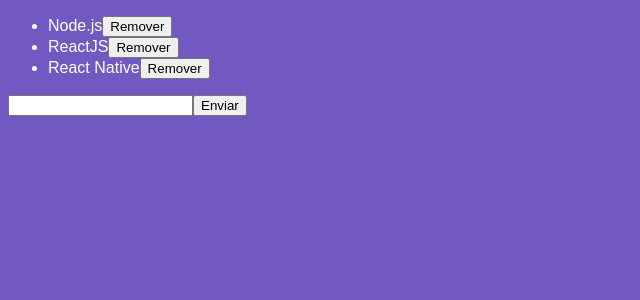
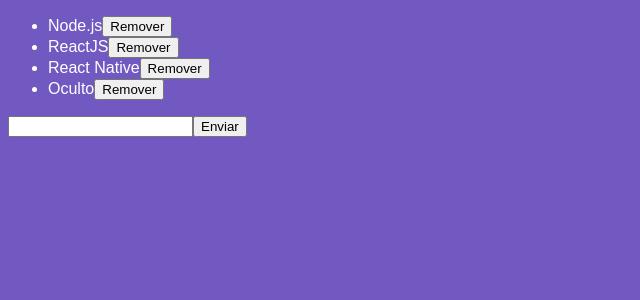
Before and after one commit to felipmarinho/Meeting-ui, a React app: page / in a window 1280 px wide. Shown: the top 300 px of the page, without its empty margins (0-640 px from the left). Built offline with nearby package versions, Linux system fonts and the light colour scheme.

Commit message:
Adding defaultprops and proptypes

```diff
--- a/package.json
+++ b/package.json
@@ -21,6 +21,7 @@
     "webpack-dev-server": "^3.9.0"
   },
   "dependencies": {
+    "prop-types": "^15.7.2",
     "react": "^16.11.0",
     "react-dom": "^16.11.0"
   }
--- a/src/components/TechItem.js
+++ b/src/components/TechItem.js
@@ -1,4 +1,6 @@
 import React from 'react';
+
+import PropTypes from 'prop-types';
 
 function TechItem({ tech, onDelete }) {
 	return (
@@ -13,4 +15,13 @@
 	);
 }
 
+TechItem.defaultProps = {
+	tech: 'Oculto',
+};
+
+TechItem.propTypes = {
+	tech: PropTypes.string,
+	onDelete: PropTypes.func.isRequired
+}
+
 export default TechItem;
--- a/src/components/TechList.js
+++ b/src/components/TechList.js
@@ -32,7 +32,14 @@
         return (
             <form onSubmit={this.handleSubmit}>
                 <ul>
-                    {this.state.techs.map(tech => <TechItem key={tech} tech={tech} onDelete={ () => this.handleDelete(tech)} />)}
+                    {this.state.techs.map(tech => (
+                        <TechItem
+                            key={tech}
+                            tech={tech}
+                            onDelete={() => this.handleDelete(tech)}
+                        />
+                        ))}
+                        <TechItem />
                 </ul>
                 <input
                     type="text"
```
Also changed, not shown: 1 other file (tests, documents, lock files or other folders).
